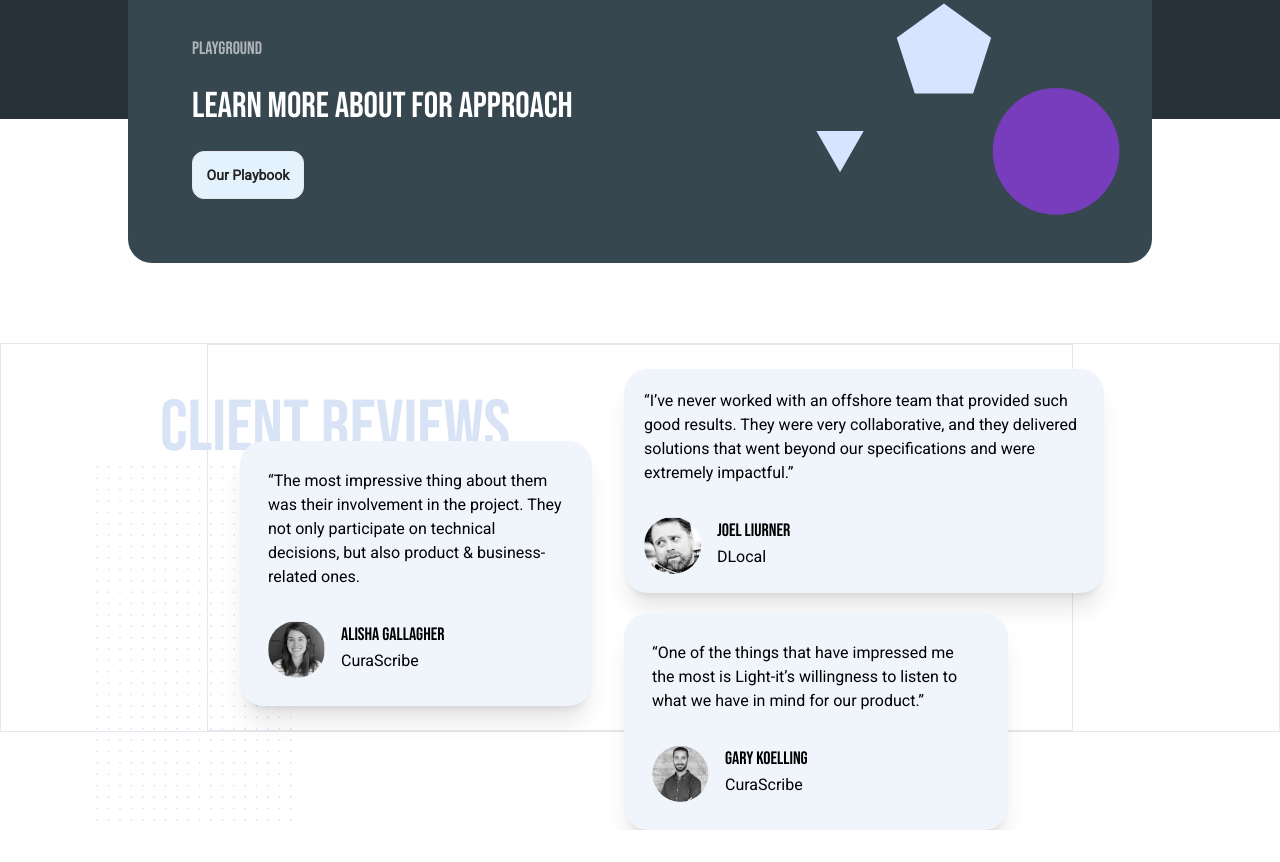
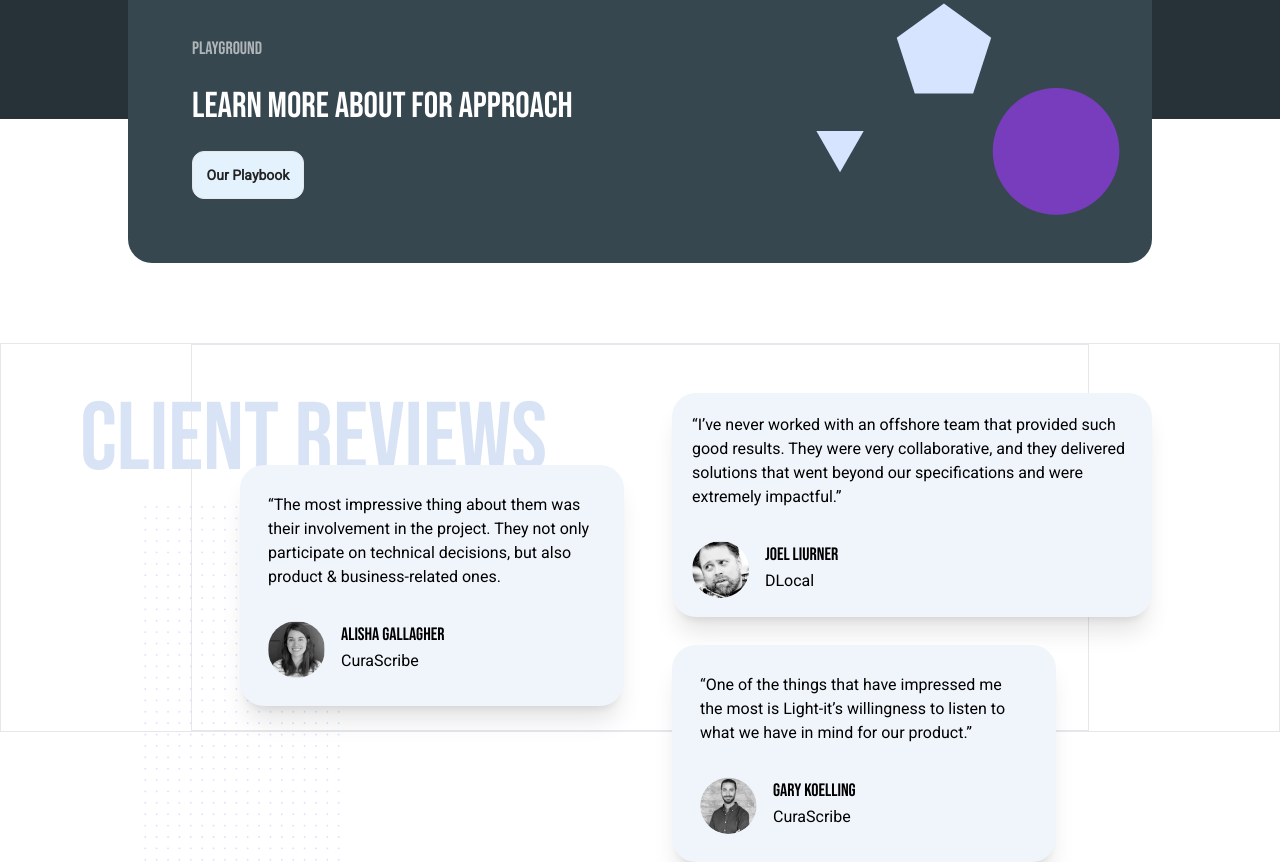
Before and after one commit to FixxooXD/Frontend-Project-1, a website: page index.html in a window 1280 px wide. Shown: the part 3915-4777 px from the top of the page. Before the commit the page ends 4745 px from the top, so only its background shows below. Drawn offline with Linux system fonts and the light colour scheme.

Commit message:
Working on responsiveness

```diff
--- a/index.html
+++ b/index.html
@@ -636,7 +636,7 @@
   <section  class="px-4 justify-between  border">
     <!-- <div class="border ml-auto mr-auto border"> -->
   <!-- mobile-view-clientReview-with-corousel-slideshow -->
-    <div class="mt-[5rem] lg:mt-[3rem] font-secondary text-6xl sm:text-7xl text-[#D8E3F5] lg:relative right-[4rem]">
+    <div class="mt-[5rem] lg:mt-[3rem] font-secondary text-6xl sm:text-7xl xl:text-8xl text-[#D8E3F5] lg:relative right-[4rem] xl:right-[8rem]">
       CLIENT <br class="lg:hidden"> REVIEWS
     </div>
   <!-- bg-[#E8EAF6] -->
@@ -689,11 +689,11 @@
       <img id="circle" class="absolute z-20 -left-[2rem]" src="assets/shapes/circle.svg" alt="">
     </div>
     <div>
-      <img class="absolute -left-[8rem]" src="assets/shapes/dot_grid.svg" alt="">
+      <img class="absolute -left-[4rem] top-[1rem]" src="assets/shapes/dot_grid.svg" alt="">
     </div>
 
     <div name="" class="-top-[1.5rem] flex">
-      <div id="First-client" class="bg-[#F0F4FB] flex flex-col p-7 w-[22rem] relative rounded-3xl shadow-xl z-40 relative -top-[1.5rem] left-[1rem]">
+      <div id="First-client" class="bg-[#F0F4FB] flex flex-col p-7 w-[24rem] relative rounded-3xl shadow-xl z-40 relative -top-[1.5rem] left-[1rem] xl:left-[2rem]">
         <p>“The most impressive thing about them was their involvement in the
           project. They not only participate on technical decisions, but also product & business-related
           ones. </p>
@@ -705,8 +705,9 @@
             </div>
           </div>
           </div>
+
            <!-- 2nd-Client -->
- <div id="First-client" class="bg-[#F0F4FB] flex flex-col p-5  w-[30rem] h-[14rem] rounded-3xl shadow-xl relative left-[3rem] -top-[6rem]" >
+ <div id="First-client" class="bg-[#F0F4FB] flex flex-col p-5  w-[30rem] h-[14rem] rounded-3xl shadow-xl relative left-[3rem] xl:left-[5rem] -top-[6rem]" >
   <p>
    “I’ve never worked with an offshore team that provided such good results. They were very
    collaborative, and they delivered solutions that went beyond our specifications and were
@@ -723,7 +724,7 @@
 
 
    <!-- 3rd-client -->
-   <div id="First-client" class="bg-[#F0F4FB] flex flex-col p-7 mt-5 w-[24rem] absolute rounded-3xl shadow-xl top-[8rem] left-[25rem]" >
+   <div id="First-client" class="bg-[#F0F4FB] flex flex-col p-7 mt-5 w-[24rem] absolute rounded-3xl shadow-xl top-[8rem] left-[27rem] lg:top-[8.5rem] xl:left-[29rem]" >
      <p>
        “One of the things that have impressed me the most is Light-it’s willingness to listen to what
        we have in mind for our product.”</p>
```
Also changed, not shown: src/output.css.
